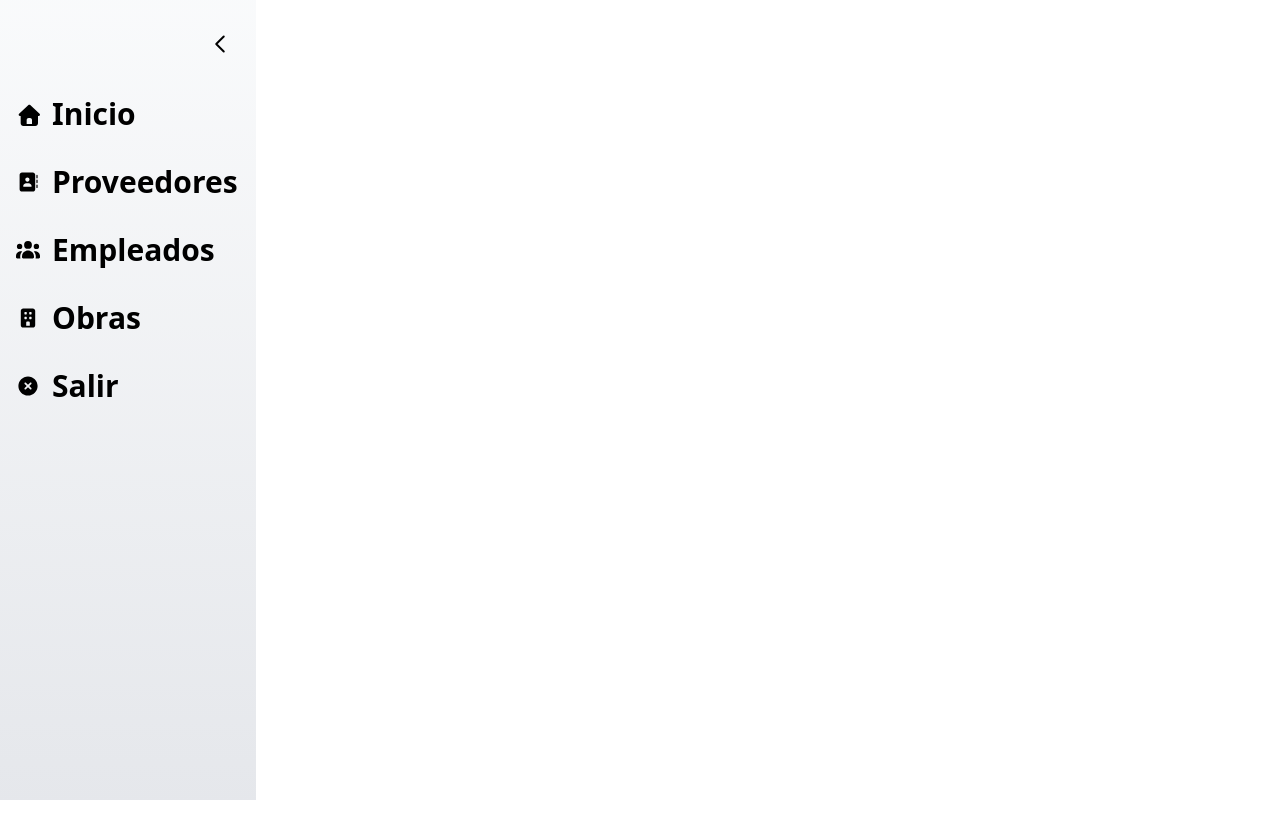
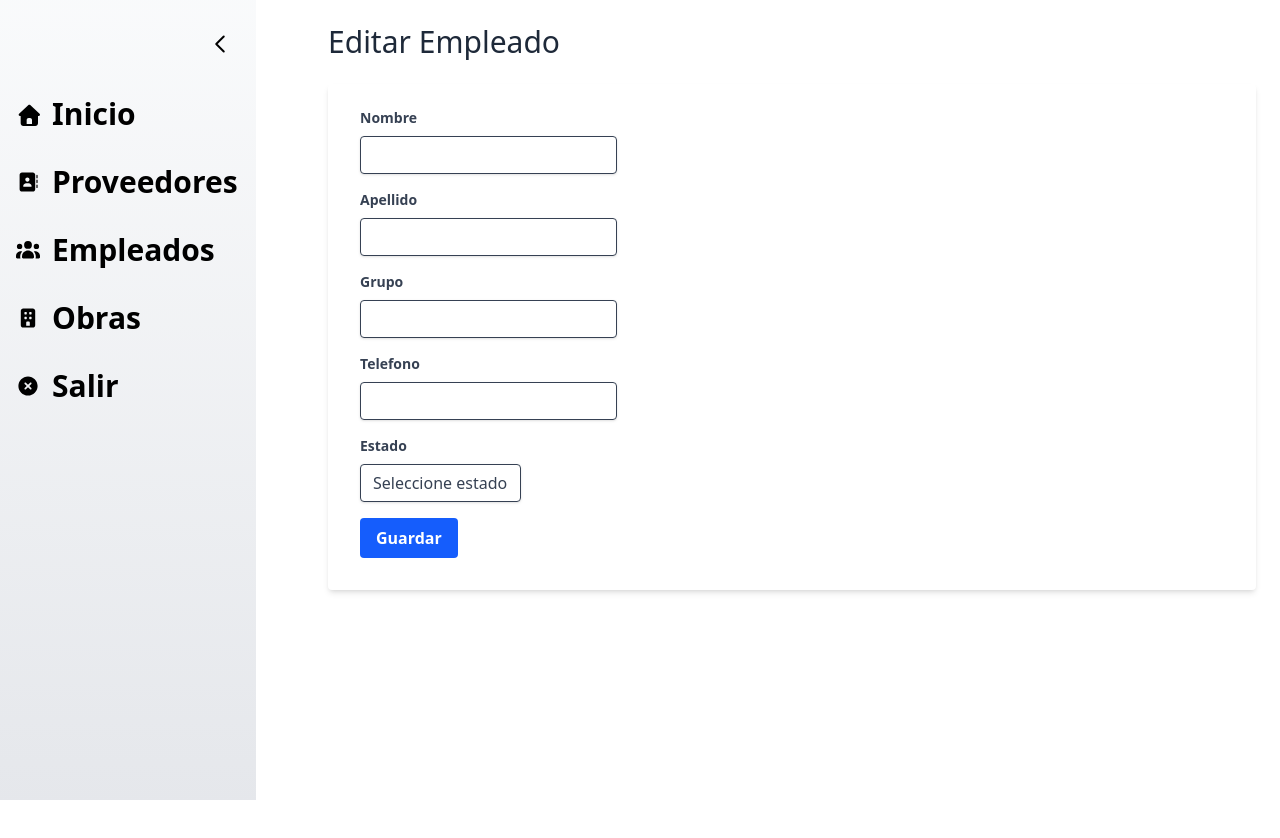
Before and after one commit to lautarogoyo/app-sinergia-laravel, a React app in the folder frontend/: page /editarempleado/1 in a window 1280 px wide. Shown: the top 838 px of the page. Before the commit the page ends 800 px from the top, so only its background shows below. Built offline with nearby package versions, Linux system fonts and the light colour scheme; no server answers; the HTML template or start-up script is replaced by a standard one.

Commit message:
Hecho primera parte del EditarEmpleado

```diff
--- a/frontend/src/componentes/Empleados/EditeEmpleado.jsx
+++ b/frontend/src/componentes/Empleados/EditeEmpleado.jsx
@@ -1,40 +1,42 @@
 import { useState, useEffect } from "react";
 import { useNavigate, useParams } from "react-router-dom";
+import { getOne } from "../Fetch/getOne.js";
+import { put } from "../Fetch/put.js";
 
-export default function Editor() {
+export default function EditeEmpleado() {
     const { id } = useParams();
     const [apellido, setApellido] = useState("");
     const [nombre, setNombre] = useState("");
+    const [grupo, setGrupo] = useState("");
+    const [telefono, setTelefono] = useState("");
+    const [estado, setEstado] = useState("");
     const navigate = useNavigate();
 
     useEffect(() => {
         // Obtener datos actuales del empleado
-        fetch(`http://localhost:3000/api/empleados/${id}`)
-            .then(res => res.json())
+        getOne(`http://localhost:8000/api/empleados/${id}`, "empleado")
             .then(data => {
-                setApellido(data.data.apellido);
-                setNombre(data.data.nombre);
+                setApellido(data.apellido);
+                setNombre(data.nombre);
+                setGrupo(data.grupo);
+                setTelefono(data.telefono);
+                setEstado(data.estado);
             });
     }, [id]);
 
     const handleSubmit = async (e) => {
         e.preventDefault();
-        const empleado = { apellido, nombre };
-
+        const empleado = { nombre, apellido, grupo, telefono, estado };
         try {
-            const res = await fetch(`http://localhost:3000/api/empleados/${id}`, {
-                method: "PUT",
-                headers: { "Content-Type": "application/json" },
-                body: JSON.stringify(empleado),
-            });
-            if (res.ok) {
-                navigate("/proveedores");
-                window.location.reload();
-            } else {
+            const res = await put(`http://localhost:8000/api/empleados/${id}`, empleado);
+            if (res){
+            navigate("/empleados");
+            window.location.reload();}
+            else {
                 alert("Error al editar empleado");
             }
         } catch (err) {
-            alert("Error de conexión");
+            alert("Error al editar empleado");
         }
     };
 
@@ -43,41 +45,76 @@ export default function Editor() {
             <h1 className="text-3xl text-gray-800 mb-6 font-sans">Editar Empleado</h1>
             <form className="bg-white shadow-md rounded px-8 pt-6 pb-8 mb-4" onSubmit={handleSubmit}>
                 <div className="mb-4">
+                    <label className="block text-gray-700 text-sm font-bold mb-2" htmlFor="nombre">
+                        Nombre
+                    </label>
+                    <input
+                        className="shadow appearance-none border rounded py-2 px-3 text-gray-700 leading-tight focus:outline-none focus:shadow-outline"
+                        id="nombre"
+                        type="text"
+                        value={nombre}
+                        onChange={e => setNombre(e.target.value)}
+                        required
+                    />
+                </div>
+                <div className="mb-4">
                     <label className="block text-gray-700 text-sm font-bold mb-2" htmlFor="apellido">
                         Apellido
                     </label>
                     <input
-                        className="shadow appearance-none border rounded w-full py-2 px-3 text-gray-700 leading-tight focus:outline-none focus:shadow-outline"
+                        className="shadow appearance-none border rounded py-2 px-3 text-gray-700 leading-tight focus:outline-none focus:shadow-outline"
                         id="apellido"
                         type="text"
-                        placeholder="Apellido"
                         value={apellido}
                         onChange={e => setApellido(e.target.value)}
                         required
                     />
                 </div>
                 <div className="mb-4">
-                    <label className="block text-gray-700 text-sm font-bold mb-2" htmlFor="nombre">
-                        Nombre
+                    <label className="block text-gray-700 text-sm font-bold mb-2" htmlFor="grupo">
+                        Grupo
                     </label>
                     <input
-                        className="shadow appearance-none border rounded w-full py-2 px-3 text-gray-700 leading-tight focus:outline-none focus:shadow-outline"
-                        id="nombre"
+                        className="shadow appearance-none border rounded py-2 px-3 text-gray-700 leading-tight focus:outline-none focus:shadow-outline"
+                        id="grupo"
                         type="text"
-                        placeholder="Nombre"
-                        value={nombre}
-                        onChange={e => setNombre(e.target.value)}
+                        value={grupo}
+                        onChange={e => setGrupo(e.target.value)}
                         required
                     />
                 </div>
-                <div className="flex items-center justify-between">
-                    <button className="bg-blue-500 hover:bg-blue-700 text-white font-bold py-2 px-4 rounded focus:outline-none focus:shadow-outline" type="submit">
-                        Guardar Cambios
-                    </button>
-                    <button className="bg-gray-500 hover:bg-gray-700 text-white font-bold py-2 px-4 rounded focus:outline-none focus:shadow-outline" type="button" onClick={() => navigate("/empleados")}>
-                        Cancelar
-                    </button>
+                <div className="mb-4">
+                    <label className="block text-gray-700 text-sm font-bold mb-2" htmlFor="telefono">
+                        Telefono
+                    </label>
+                    <input
+                        className="shadow appearance-none border rounded py-2 px-3 text-gray-700 leading-tight focus:outline-none focus:shadow-outline"
+                        id="telefono"
+                        type="text"
+                        value={telefono}
+                        onChange={e => setTelefono(e.target.value)}
+                        required
+                    />
                 </div>
+                <div className="mb-4">
+                    <label className="block text-gray-700 text-sm font-bold mb-2" htmlFor="estado">
+                        Estado
+                    </label>
+                    <select
+                        className="shadow appearance-none border rounded py-2 px-3 text-gray-700 leading-tight focus:outline-none focus:shadow-outline"
+                        id="estado"
+                        value={estado}
+                        onChange={e => setEstado(e.target.value)}
+                        required
+                    >
+                        <option value="">Seleccione estado</option>
+                        <option value="activo">Activo</option>
+                        <option value="inactivo">Inactivo</option>
+                    </select>
+                </div>
+                <button type="submit" className="bg-blue-600 hover:bg-blue-700 text-white font-bold py-2 px-4 rounded focus:outline-none focus:shadow-outline">
+                    Guardar
+                </button>
             </form>
         </div>
     );
--- a/frontend/src/componentes/Empleados/Empleados.jsx
+++ b/frontend/src/componentes/Empleados/Empleados.jsx
@@ -57,7 +57,7 @@ export default function Empleados() {
                   <td className="px-6 py-4 whitespace-nowrap text-sm text-gray-700">
                     {empleado.documentaciones.length > 0 ? (
                       empleado.documentaciones.map(doc => (
-                        <div key={doc.id} className="bg-gray-200 rounded px-2 py-1 mb-3  text-gray-800 shadow font-bold" onClick={()=> window.location.href = `assets/documentacion_empleados/${doc.path_archivo_documento}`}>
+                        <div key={doc.id} className="bg-gray-200 rounded px-2 py-1 mb-3 text-xl text-gray-800 shadow font-bold" onClick={()=> window.location.href = `assets/documentacion_empleados/${doc.path_archivo_documento}`}>
                           {doc.tipo_documento.descripcion.toUpperCase()}
                         </div>
                       ))
@@ -66,7 +66,7 @@ export default function Empleados() {
                     )}
                   </td>
                   <td className="px-6 py-4 whitespace-nowrap text-base flex gap-2 justify-center">
-                    <button className={`bg-orange-500 hover:bg-orange-600 text-white text-xl font-bold py-2 px-4 rounded shadow transition duration-150`} onClick={() => window.location.href = `/editar-empleado/${empleado.id}`}>Editar</button>
+                    <button className={`bg-orange-500 hover:bg-orange-600 text-white text-xl font-bold py-2 px-4 rounded shadow transition duration-150`} onClick={() => window.location.href = `/editarempleado/${empleado.id}`}>Editar</button>
                     <button className={`bg-red-600 hover:bg-red-700 text-white text-xl font-bold py-2 px-4 rounded shadow transition duration-150`} onClick={() => window.location.href = `/eliminar-empleado/${empleado.id}`}>Eliminar</button>
                   </td>
                 </tr>
--- /dev/null
+++ b/frontend/src/componentes/Fetch/getOne.js
@@ -0,0 +1,5 @@
+import axios from "axios";
+export function getOne(url, objectKey) {
+  return axios.get(url)
+    .then((response) => response.data[objectKey]);
+}
--- /dev/null
+++ b/frontend/src/componentes/Fetch/put.js
@@ -0,0 +1,5 @@
+import axios from "axios";
+export  function put(url, object) {
+  return  axios.put(url, object)
+    .then((response) => response.data);
+}
--- a/frontend/src/componentes/Router/AppRouter.jsx
+++ b/frontend/src/componentes/Router/AppRouter.jsx
@@ -2,7 +2,7 @@ import Empleados from "../Empleados/Empleados.jsx";
 import Home from "../Home/Home.jsx";
 import { Routes, Route } from "react-router-dom";
 import CreateEmpleado from "../Empleados/CreateEmpleado.jsx";
-import Editor from "../Empleados/EditeEmpleado.jsx";
+import EditeEmpleado from "../Empleados/EditeEmpleado.jsx";
 import RemoveEmpleado from "../Empleados/RemoveEmpleado.jsx";
 
 
@@ -12,7 +12,7 @@ function AppRouter() {
             <Route path="/home" element={<Home />} />
             <Route path="/empleados" element={<Empleados />} />
             <Route path="/crear-empleado" element={<CreateEmpleado />} />
-            <Route path="/editar-empleado/:id" element={<Editor />} />
+            <Route path="/editarempleado/:id" element={<EditeEmpleado />} />
             <Route path="/remove-empleado/:id" element={<RemoveEmpleado />} />
             <Route path="/obras" element={<div>Obras</div>} />
             <Route path="/empleados" element={<div>Empleados</div>} />
```
